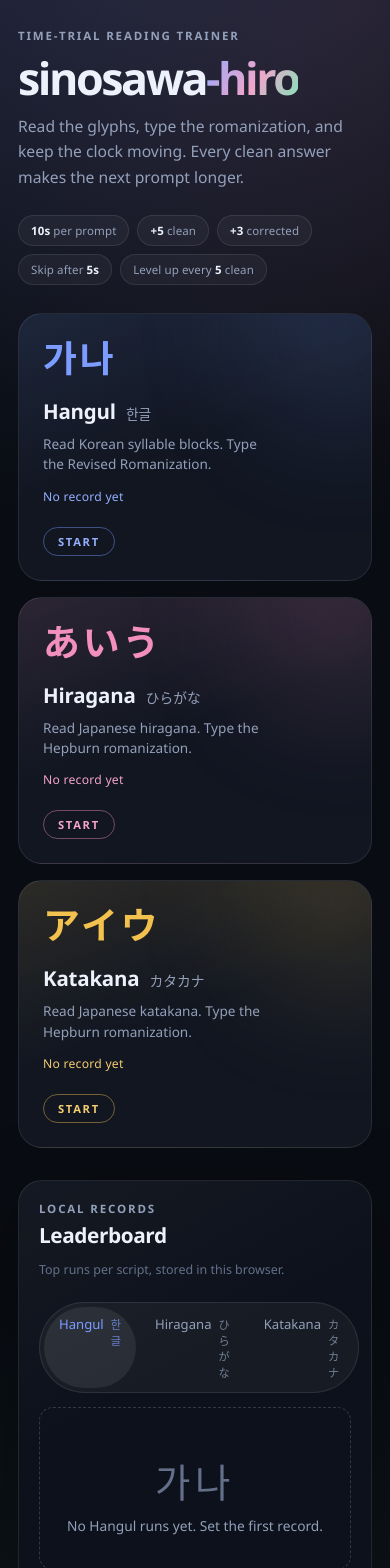
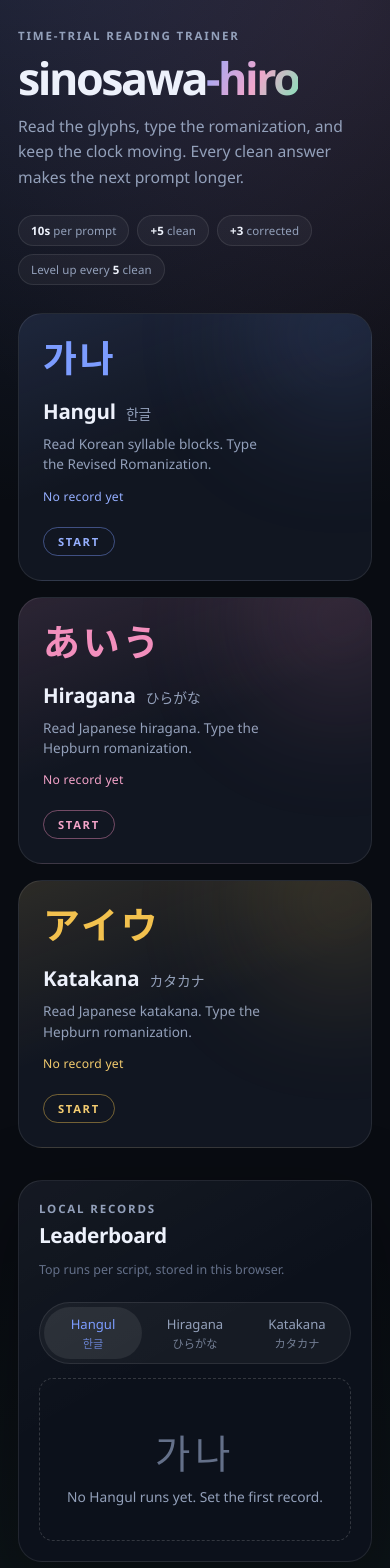
Before and after one commit to mhdfadlyhasan/sinosawa-hiro, a React (Vite) app: page / in a window 390 px wide. Shown: the top 1568 px of the page. Built offline with nearby package versions, Linux system fonts and the light colour scheme.

Commit message:
remove skip button and fix mobile leaderboard tabs

```diff
--- a/src/App.tsx
+++ b/src/App.tsx
@@ -51,7 +51,6 @@ export default function App() {
         state={game.state}
         pack={getScriptPack(game.state.mode)}
         onSubmit={game.submit}
-        onSkip={game.skip}
         onEnd={game.end}
         onInput={game.setInput}
       />
--- a/src/components/GameScreen.tsx
+++ b/src/components/GameScreen.tsx
@@ -9,7 +9,6 @@ interface GameScreenProps {
   state: GameState;
   pack: ScriptPack;
   onSubmit: () => void;
-  onSkip: () => void;
   onEnd: () => void;
   onInput: (value: string) => void;
 }
@@ -18,7 +17,6 @@ export function GameScreen({
   state,
   pack,
   onSubmit,
-  onSkip,
   onEnd,
   onInput,
 }: GameScreenProps) {
@@ -42,11 +40,6 @@ export function GameScreen({
   );
   const remainingMs = config.questionTimeLimitMs - questionElapsed;
   const runElapsed = state.now - state.startedAt;
-  const skipRemainingMs = Math.max(
-    0,
-    config.skipUnlockMs - questionElapsed,
-  );
-  const canSkip = !state.locked && skipRemainingMs <= 0;
   const atMaxLevel = state.level >= config.maxSyllables;
   const levelUpVisible =
     state.levelUpAt !== null && state.now - state.levelUpAt < 1700;
@@ -171,17 +164,6 @@ export function GameScreen({
         </div>
 
         <div className="game-actions">
-          <button
-            type="button"
-            className="ghost-button skip-button"
-            onClick={onSkip}
-            disabled={!canSkip || state.locked}
-          >
-            {skipRemainingMs > 0
-              ? `Skip in ${Math.ceil(skipRemainingMs / 1000)}s`
-              : 'Skip'}
-          </button>
-
           <div className="level-progress">
             <div className="level-progress-head">
               <span>Level {state.level}</span>
--- a/src/components/StartScreen.tsx
+++ b/src/components/StartScreen.tsx
@@ -36,9 +36,6 @@ export function StartScreen({ records, onStart }: StartScreenProps) {
           </span>
           <span>
             <strong>+{config.correctedPoints}</strong> corrected
-          </span>
-          <span>
-            Skip after <strong>{config.skipUnlockMs / 1000}s</strong>
           </span>
           <span>
             Level up every <strong>{config.cleanStreakForLevelUp}</strong> clean
--- a/src/game/useGame.ts
+++ b/src/game/useGame.ts
@@ -2,7 +2,6 @@ import { useCallback, useEffect, useState } from 'react';
 import {
   createRun,
   endRun,
-  skipQuestion,
   submitAnswer,
   tick,
   updateInput,
@@ -15,7 +14,6 @@ export interface GameController {
   start: (mode: ScriptId) => void;
   reset: () => void;
   submit: () => void;
-  skip: () => void;
   end: () => void;
   setInput: (value: string) => void;
 }
@@ -53,12 +51,6 @@ export function useGame(): GameController {
     );
   }, []);
 
-  const skip = useCallback(() => {
-    setState((current) =>
-      current ? skipQuestion(current, Date.now()) : current,
-    );
-  }, []);
-
   const end = useCallback(() => {
     setState((current) => (current ? endRun(current, Date.now()) : current));
   }, []);
@@ -67,5 +59,5 @@ export function useGame(): GameController {
     setState((current) => (current ? updateInput(current, value) : current));
   }, []);
 
-  return { state, start, reset, submit, skip, end, setInput };
+  return { state, start, reset, submit, end, setInput };
 }
--- a/src/styles.css
+++ b/src/styles.css
@@ -304,8 +304,10 @@ p {
 .tab {
   --accent: var(--accent);
   display: inline-flex;
+  flex: 0 0 auto;
   align-items: baseline;
   gap: 7px;
+  white-space: nowrap;
   padding: 8px 15px;
   border: 0;
   border-radius: 999px;
@@ -711,10 +713,6 @@ td.date-cell {
   margin-top: clamp(14px, 3vw, 24px);
 }
 
-.skip-button {
-  min-width: 132px;
-}
-
 .level-progress {
   flex: 1;
   max-width: 370px;
@@ -992,6 +990,19 @@ td.date-cell {
     font-size: 0.72rem;
   }
 
+  .tabs {
+    display: flex;
+    width: 100%;
+  }
+
+  .tab {
+    flex: 1 1 0;
+    flex-direction: column;
+    align-items: center;
+    gap: 2px;
+    padding: 8px 4px;
+  }
+
   .game-topbar {
     gap: 10px;
   }
@@ -1019,10 +1030,6 @@ td.date-cell {
     max-width: none;
   }
 
-  .skip-button {
-    width: 100%;
-  }
-
   .level-up-toast {
     position: static;
     align-self: flex-start;
```
